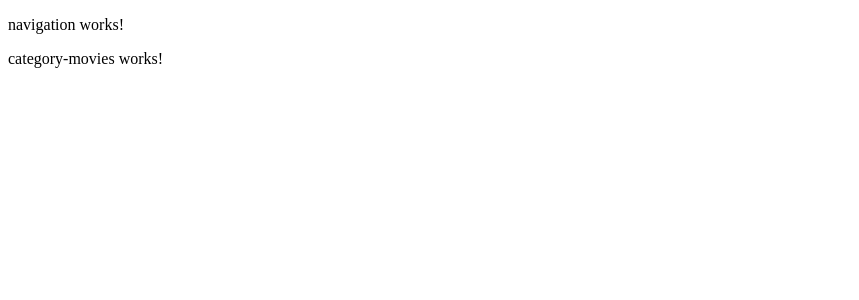
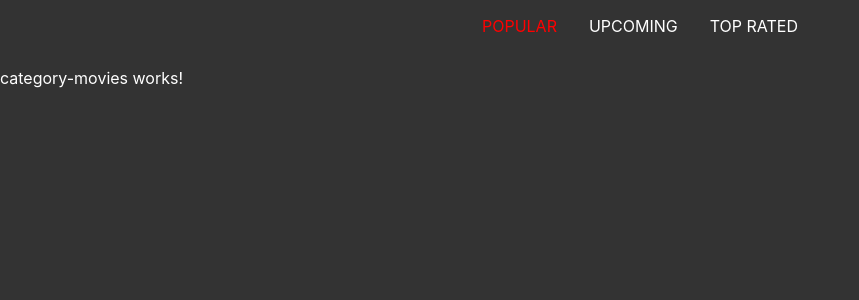
Before and after one commit to GeeksHubsAcademy/angular-movies-avantio, an Angular app: page /movies/popular in a window 1280 px wide. Shown: the top 300 px of the page, without its empty margins (0-859 px from the left). Built offline with nearby package versions, Linux system fonts and the light colour scheme.

Commit message:
navigation done

```diff
--- a/src/app/navigation/navigation.component.html
+++ b/src/app/navigation/navigation.component.html
@@ -1 +1,7 @@
-<p>navigation works!</p>
+<nav>
+
+  <a routerLink="/movies/popular" routerLinkActive="active">Popular</a>
+  <a routerLink="/movies/Upcoming" routerLinkActive="active">Upcoming</a>
+  <a routerLink="/movies/top_rated" routerLinkActive="active">top rated</a>
+
+</nav>
--- a/src/app/navigation/navigation.component.scss
+++ b/src/app/navigation/navigation.component.scss
@@ -0,0 +1,22 @@
+:host {
+  background-color: inherit;
+  color: inherit;
+
+}
+
+nav {
+  padding:1em;
+  display: flex;
+  justify-content: center;
+  a {
+    margin: 0 1em;
+    color:inherit;
+    text-decoration: none;
+    text-transform: uppercase;
+  }
+  .active {
+    pointer-events: none;
+    color: red;
+
+  }
+}
--- a/src/styles.scss
+++ b/src/styles.scss
@@ -1 +1,8 @@
 /* You can add global styles to this file, and also import other style files */
+
+body {
+  margin: 0;
+  font-family: -apple-system, BlinkMacSystemFont, 'Segoe UI', Roboto, Oxygen, Ubuntu, Cantarell, 'Open Sans', 'Helvetica Neue', sans-serif;
+  color: white;
+  background-color: #333;
+}
```
